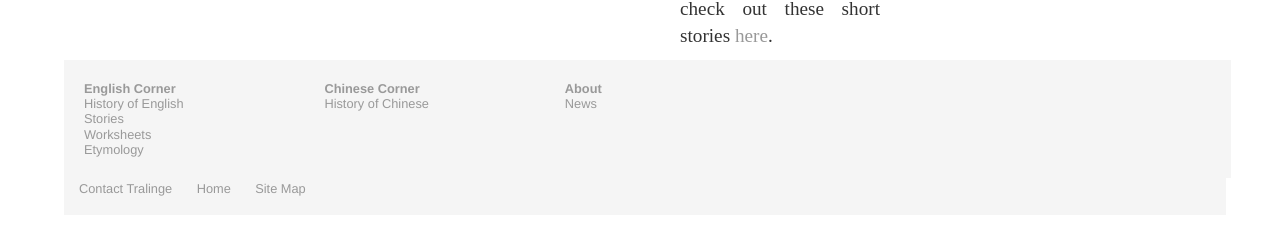
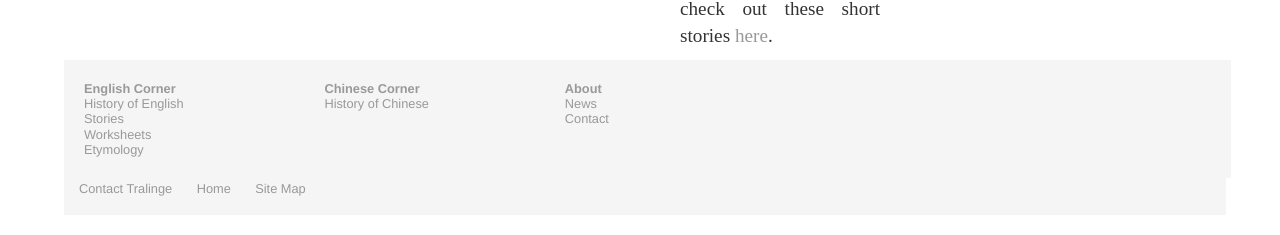
Before and after one commit to Tralinge/tralinge.github.io, a Jekyll site: the page built from index.html, in a window 1280 px wide. Shown: the part 557-792 px from the top of the page. Built offline with Jekyll 4.4.1, drawn with Linux system fonts in a browser that asks for light colours.

Commit message:
Update footer.html

```diff
--- a/_includes/footer.html
+++ b/_includes/footer.html
@@ -17,6 +17,7 @@
 		<ul class="responsive" style="float: left; padding: 5px; width: 20%;">
 			<li style="font-weight: bold;"><a href="https://www.tralinge.com/about">About</a></li>
 			<li><a href="https://www.tralinge.com/news">News</a></li>
+			<li><a href="https://www.tralinge.com/contact">Contact</a></li>
 		</ul>
 	</div>
 	<br><br>
```
